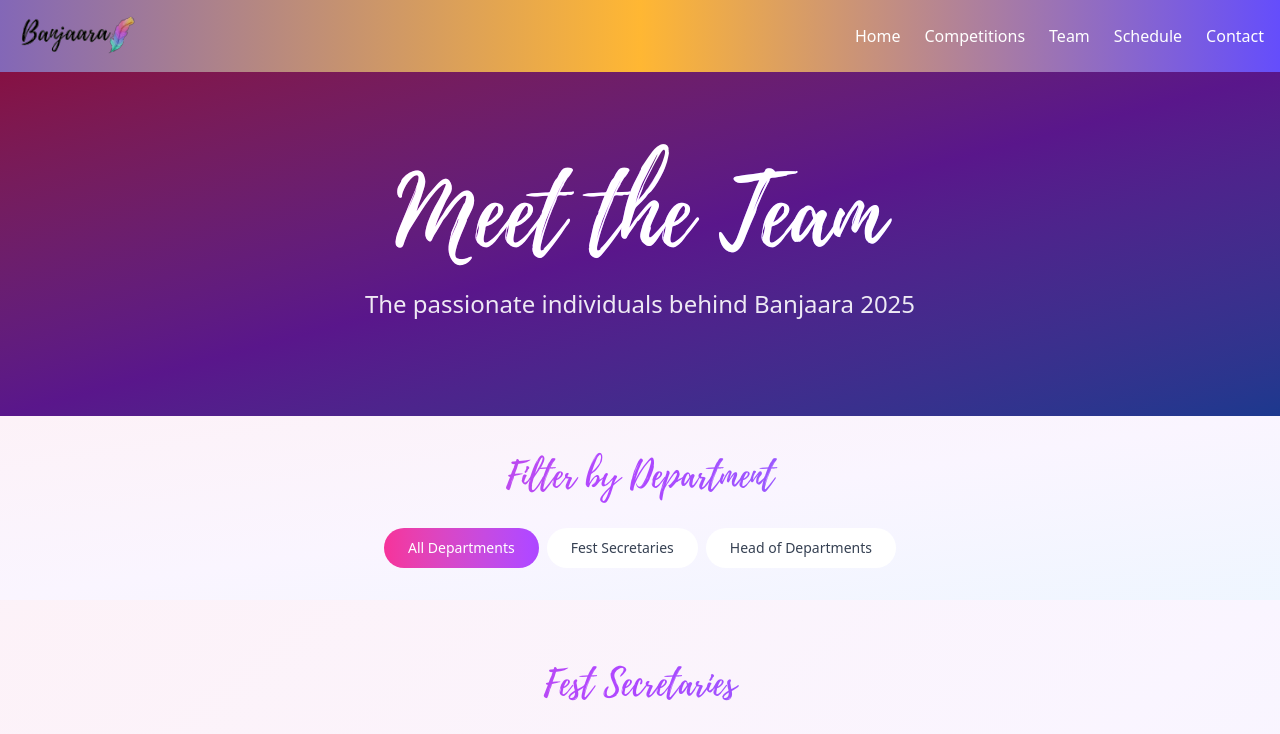
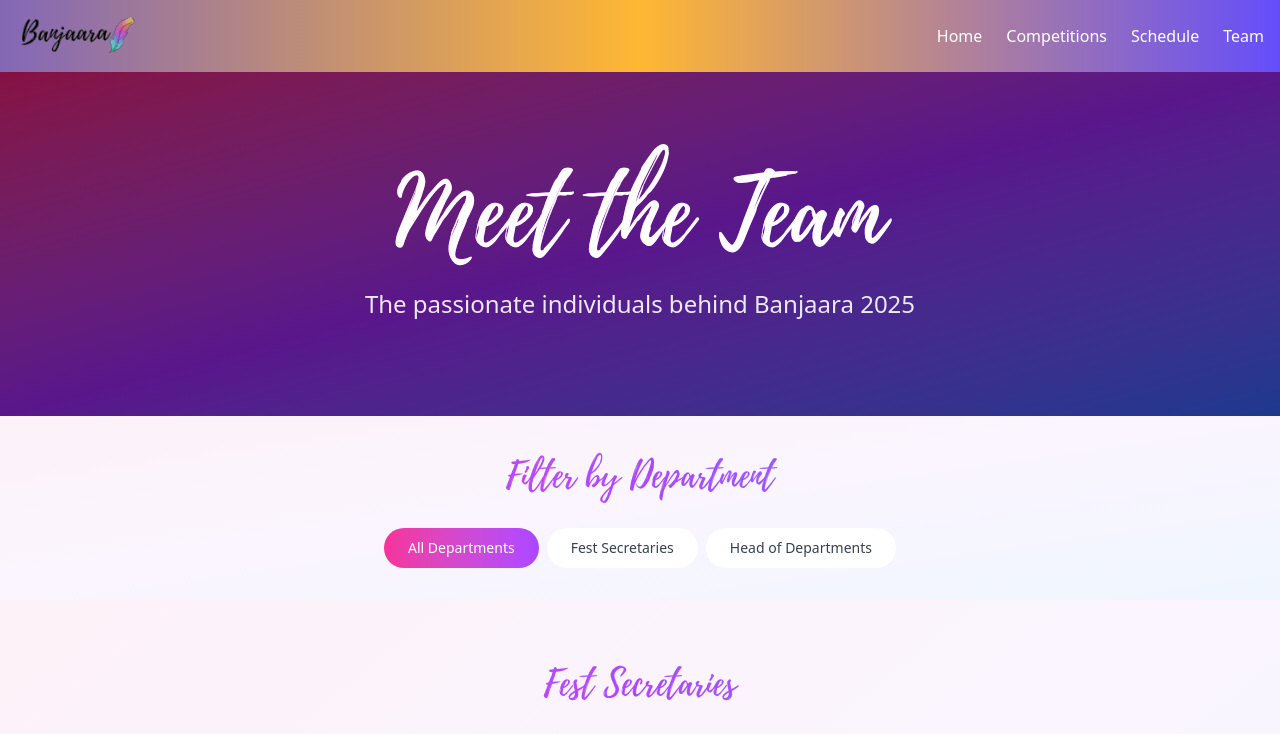
Before and after one commit to IamAbhinav03/banjara-2025, a React (Vite) app: page /team in a window 1280 px wide. Shown: the top 734 px of the page. Built offline with nearby package versions, Linux system fonts and the light colour scheme.

Commit message:
Updated the fonts a bit

```diff
--- a/src/components/Navbar/Navarbar.tsx
+++ b/src/components/Navbar/Navarbar.tsx
@@ -72,29 +72,26 @@ export default function Navbar() {
         </div>
 
         <div className="hidden md:flex gap-6">
-          <Link to="/" className="text-white hover:underline">
+          <Link to="/" className="font-sans text-white hover:underline">
             Home
           </Link>
           <Link
             to="/competitions"
-            className="text-white hover:text-pink-300 transition-colors"
+            className="font-sans text-white hover:text-pink-300 transition-colors"
           >
             Competitions
           </Link>
           <Link
-            to="/team"
-            className="text-white hover:text-pink-300 transition-colors"
+            to="/schedule"
+            className="font-sans text-white hover:text-pink-300 transition-colors"
           >
-            Team
-          </Link>
-          <Link to="/schedule" className="text-white hover:underline">
             Schedule
           </Link>
           <Link
-            to="/contact"
-            className="text-white hover:text-pink-300 transition-colors"
+            to="/team"
+            className="font-sans text-white hover:text-pink-300 transition-colors"
           >
-            Contact
+            Team
           </Link>
         </div>
 
--- a/src/components/Team/Team.tsx
+++ b/src/components/Team/Team.tsx
@@ -103,7 +103,7 @@ const Team = () => {
               <h1 className="font-playlist text-6xl md:text-8xl text-white mb-6 bg-clip-text text-transparent bg-gradient-to-r from-pink-500 via-purple-500 to-blue-500">
                 Meet the Team
               </h1>
-              <p className="font-playscript text-2xl text-white/90 max-w-2xl mx-auto">
+              <p className="font-sans text-2xl text-white/90 max-w-2xl mx-auto">
                 The passionate individuals behind Banjaara 2025
               </p>
             </motion.div>
@@ -127,7 +127,7 @@ const Team = () => {
                 <Button
                   key={category.id || "all"}
                   onClick={() => setActiveFilter(category.id)}
-                  className={`px-6 py-5 rounded-full transition-all ${
+                  className={`font-sans px-6 py-5 rounded-full transition-all ${
                     activeFilter === category.id
                       ? "bg-gradient-to-r from-pink-500 to-purple-500 text-white"
                       : "bg-white text-gray-700 hover:bg-gray-100"
@@ -181,7 +181,7 @@ const Team = () => {
                             <h3 className="font-playlist text-2xl text-white">
                               {member.name}
                             </h3>
-                            <p className="font-playscript text-white/90">
+                            <p className="font-sans text-white/90">
                               {member.role}
                             </p>
                           </div>
--- a/src/index.css
+++ b/src/index.css
@@ -1,3 +1,7 @@
+@import url("https://fonts.googleapis.com/css2?family=Poppins:ital,wght@0,100;0,200;0,300;0,400;0,500;0,600;0,700;0,800;0,900;1,100;1,200;1,300;1,400;1,500;1,600;1,700;1,800;1,900&display=swap");
+
+@import url("https://fonts.googleapis.com/css2?family=Poppins:ital,wght@0,100;0,200;0,300;0,400;0,500;0,600;0,700;0,800;0,900;1,100;1,200;1,300;1,400;1,500;1,600;1,700;1,800;1,900&family=Roboto:ital,wght@0,100..900;1,100..900&display=swap");
+
 @import "tailwindcss";
 
 @font-face {
@@ -9,4 +13,6 @@
 
 @theme {
   --font-playlist: Playlist;
+  --font-poppins: Poppins;
+  --font-roboto: Roboto;
 }
```
